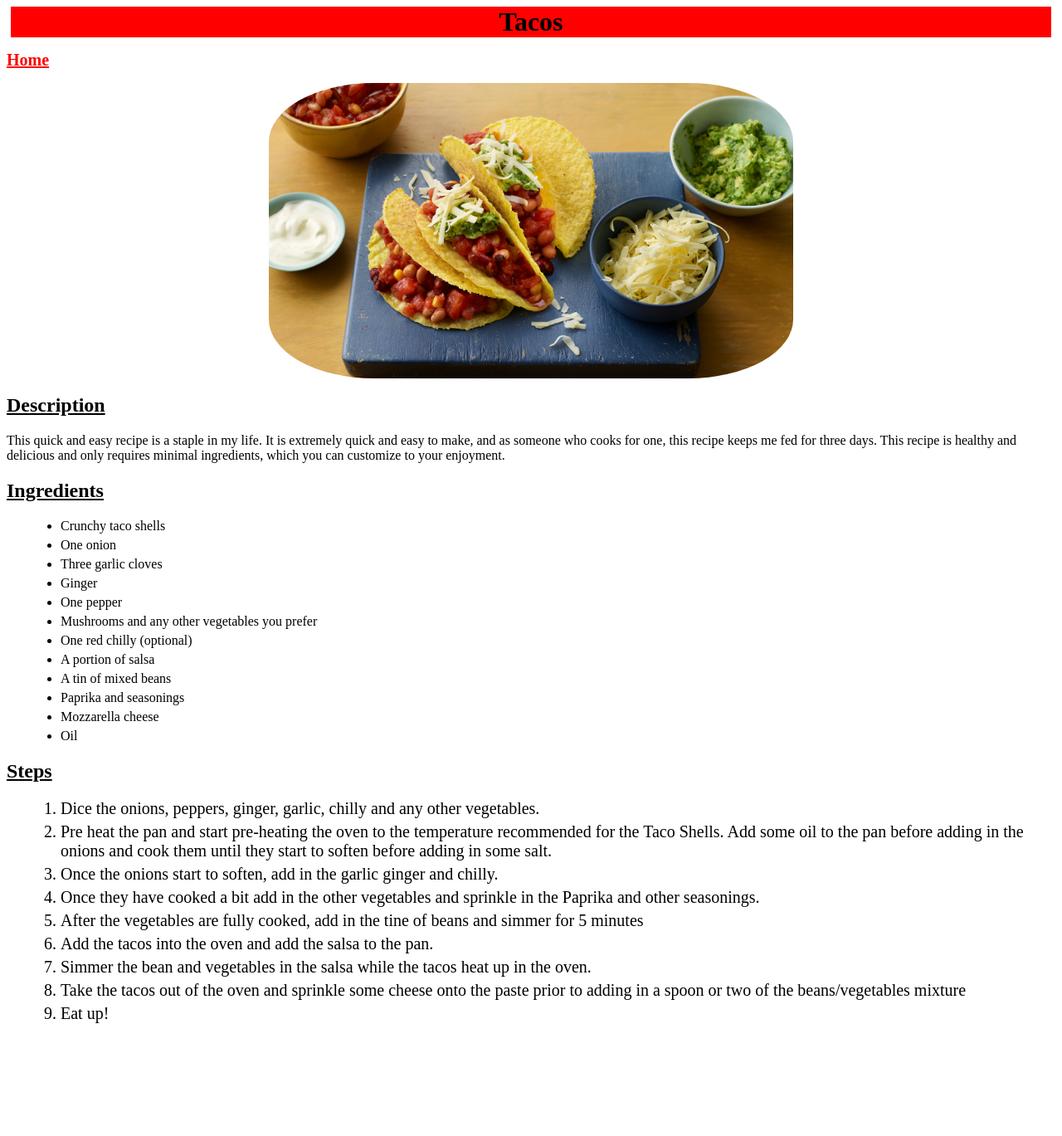
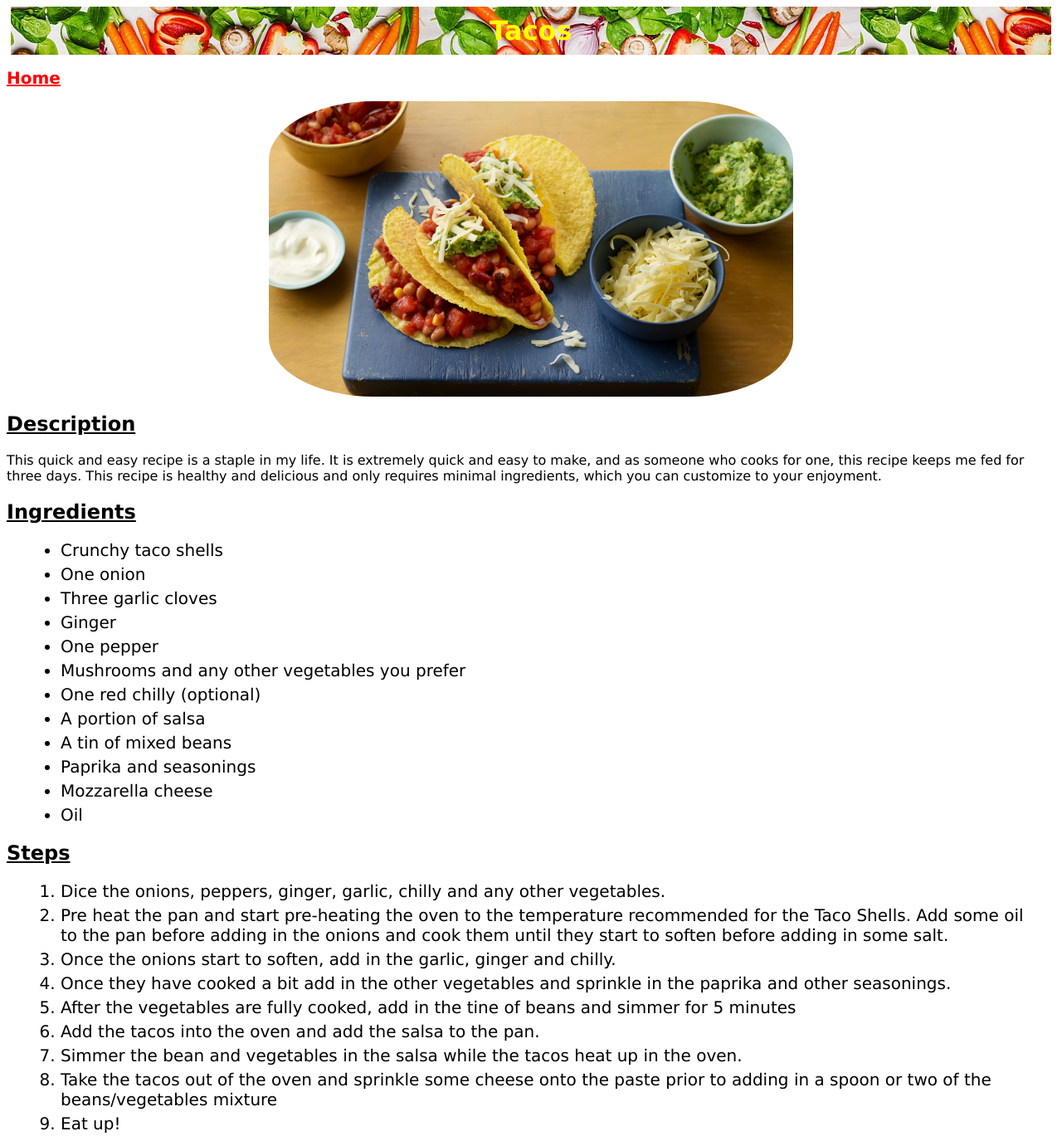
Before and after one commit to Chigzzer/odin-recipes, a plain HTML site: page recipes/tacos.html in a window 1280 px wide. Shown: the whole page at 83% size. Before the commit the page ends 1253 px from the top, so only its background shows below. Drawn offline with Linux system fonts and the light colour scheme.

Commit message:
Updates styles.css with background images for banner. Grammer and spelling errors were also fixed.

```diff
--- a/recipes/tacos.html
+++ b/recipes/tacos.html
@@ -35,8 +35,8 @@
     <ol class="steps">
         <li>Dice the onions, peppers, ginger, garlic, chilly and any other vegetables.</li>
         <li>Pre heat the pan and start pre-heating the oven to the temperature recommended for the Taco Shells. Add some oil to the pan before adding in the onions and cook them until they start to soften before adding in some salt.</li>
-        <li>Once the onions start to soften, add in the garlic ginger and chilly.</li>
-        <li>Once they have cooked a bit add in the other vegetables and sprinkle in the Paprika and other seasonings.</li>
+        <li>Once the onions start to soften, add in the garlic, ginger and chilly.</li>
+        <li>Once they have cooked a bit add in the other vegetables and sprinkle in the paprika and other seasonings.</li>
         <li>After the vegetables are fully cooked, add in the tine of beans and simmer for 5 minutes</li>
         <li>Add the tacos into the oven and add the salsa to the pan.</li>
         <li>Simmer the bean and vegetables in the salsa while the tacos heat up in the oven.</li>
--- a/styles.css
+++ b/styles.css
@@ -1,7 +1,15 @@
+*{
+    font-family: Verdana, Geneva, Tahoma, sans-serif;
+}
+
 .banner{
-    background-color: red;
     margin: 5px;
     text-align: center;
+    background-image: url("banner.jpg");
+    padding: 10px;
+    color: yellow;
+    text-transform: capitalize;
+    font-weight: 900;
 }
 
 #main{
@@ -28,7 +36,7 @@ img.food{
     border-radius: 20%;
 }
 .ing{
-    font-size: medium;
+    font-size: 20px;
     margin: 20px;
 }
 h2{
```
Also changed, not shown: recipes/chicken-stirfry.html (+1 -1 lines), banner.jpg (added).
